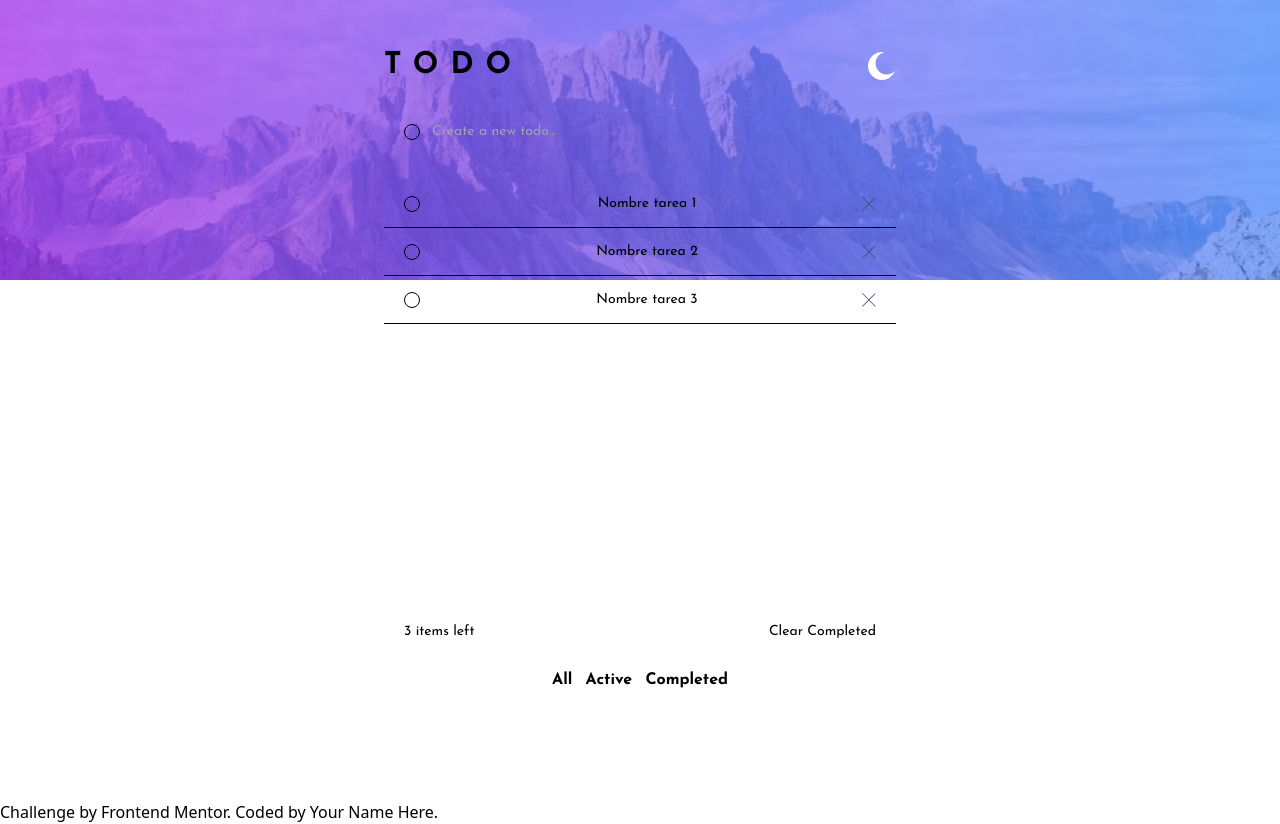
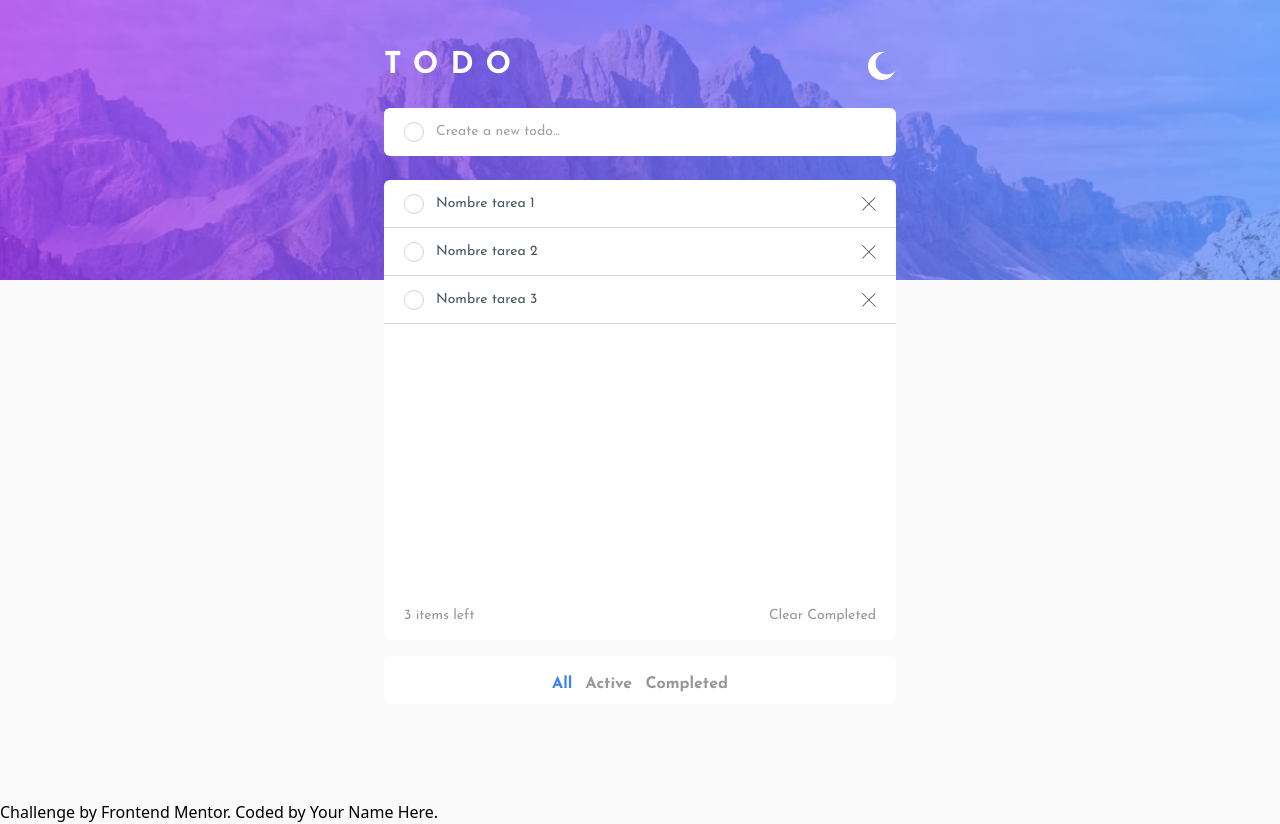
Before and after one commit to johnjanieltr/todo-app, a React (Vite) app: page / in a window 1280 px wide. Built offline with nearby package versions, Linux system fonts and the light colour scheme.

Commit message:
style: apply custom colors in the app

```diff
--- a/src/components/AppBackground.jsx
+++ b/src/components/AppBackground.jsx
@@ -15,8 +15,8 @@ const AppBackground = () => {
   }, []);
 
   return (
-    <div className="h-dvh flex flex-col">
-      <div className="h-[35vh] bg-red-950">
+    <div className="h-dvh flex flex-col bg-light-gray-50">
+      <div className="h-[35vh]">
         {isMobileVersion ? (
           <img
             src="./public/images/bg-mobile-light.jpg"
@@ -31,7 +31,7 @@ const AppBackground = () => {
           />
         )}
       </div>
-      <div className="h-[65vh] bg-lightWhite"></div>
+      <div className="h-[65vh] bg-light-gray-50"></div>
     </div>
   );
 };
--- a/src/components/Attribution.jsx
+++ b/src/components/Attribution.jsx
@@ -1,6 +1,6 @@
 const Attribution = () => {
   return (
-    <div>
+    <div className="bg-light-gray-50">
       Challenge by{" "}
       <a href="https://www.frontendmentor.io?ref=challenge" target="_blank">
         Frontend Mentor
--- a/src/components/TaskFooter.jsx
+++ b/src/components/TaskFooter.jsx
@@ -1,10 +1,10 @@
 const TaskFooter = () => {
   return (
-    <div className=" flex justify-center mt-auto mb-12 py-3 px-5 rounded-md bg-lightWhite">
-      <div className="flex justify-between w-full max-w-44 text-base font-bold">
-        <button type="button">All</button>
-        <button type="button">Active</button>
-        <button type="button">Completed</button>
+    <div className=" flex justify-center mt-auto mb-12 py-3 px-5 rounded-md bg-white">
+      <div className="relative top-1 flex justify-between w-full max-w-44 text-base font-bold">
+        <button type="button" className="text-primary-600">All</button>
+        <button type="button" className="text-light-grayishBlue-400">Active</button>
+        <button type="button" className="text-light-grayishBlue-400">Completed</button>
       </div>
     </div>
   );
--- a/src/components/TaskForm.jsx
+++ b/src/components/TaskForm.jsx
@@ -12,14 +12,14 @@ const TaskList = () => {
   return (
     <div className="">
       <form
-        className="flex items-center py-3.5 px-5 mb-6 bg-lightWhite rounded-md"
+        className="flex items-center py-3.5 px-5 mb-6 bg-white rounded-md"
         onSubmit={handleSubmit}
       >
-        <span className="block w-4 h-4 mr-3 border border-black rounded-full"></span>
+        <span className="block w-5 h-5 mr-3 border border-light-grayishBlue-100 rounded-full cursor-pointer"></span>
         <input
           type="text"
           placeholder="Create a new todo..."
-          className="outline-0 text-sm bg-inherit grow"
+          className="outline-0 text-sm bg-inherit grow text-light-grayishBlue-800"
           onChange={(e) => setTask(e.target.value)}
           value={task}
         />
--- a/src/components/TaskHeader.jsx
+++ b/src/components/TaskHeader.jsx
@@ -1,7 +1,7 @@
 const TaskHeader = () => {
   return (
     <header className="flex justify-between items-center mb-6">
-      <h1 className="uppercase tracking-widest font-bold text-lightWhite text-3xl">
+      <h1 className="uppercase tracking-widest font-bold text-white text-3xl">
         todo
       </h1>
       <span>
--- a/src/components/TaskItem.jsx
+++ b/src/components/TaskItem.jsx
@@ -1,22 +1,16 @@
 const TaskItem = ({ task }) => {
   return (
-    <li className="relative flex justify-between items-center py-3.5 px-5">
-      <span className="block w-4 h-4 mr-3 border border-black rounded-full cursor-pointer"></span>
-      <p className="text-sm">{task.title}</p>
+    <li className="relative flex justify-between items-center py-3.5 px-5 text-light-grayishBlue-800">
+      <div className="flex items-center">
+        <span className="block w-5 h-5 mr-3 border border-light-grayishBlue-100 rounded-full cursor-pointer"></span>
+        <p className="text-sm">{task.title}</p>
+      </div>
       <span className="cursor-pointer">
-        <svg
-          xmlns="http://www.w3.org/2000/svg"
-          viewBox="0 0 18 18"
-          className="w-3.5 h-3.5"
-        >
-          <path
-            fill="#494C6B"
-            fillRule="evenodd"
-            d="M16.97 0l.708.707L9.546 8.84l8.132 8.132-.707.707-8.132-8.132-8.132 8.132L0 16.97l8.132-8.132L0 .707.707 0 8.84 8.132 16.971 0z"
-          />
+        <svg xmlns="http://www.w3.org/2000/svg" viewBox="0 0 18 18" className="w-3.5 h-3.5">
+          <path fill="#494C6B" fillRule="evenodd" d="M16.97 0l.708.707L9.546 8.84l8.132 8.132-.707.707-8.132-8.132-8.132 8.132L0 16.97l8.132-8.132L0 .707.707 0 8.84 8.132 16.971 0z"/>
         </svg>
       </span>
-      <span className="block absolute left-0 bottom-0 w-full h-px bg-black"></span>
+      <span className="block absolute left-0 bottom-0 w-full h-px bg-light-grayishBlue-100"></span>
     </li>
   );
 };
--- a/src/components/TaskList.jsx
+++ b/src/components/TaskList.jsx
@@ -6,13 +6,13 @@ const TaskList = () => {
   const { tasks } = useContext(TaskContext);
 
   return (
-    <div className="flex flex-col grow rounded-md overflow-hidden bg-lightWhite">
+    <div className="flex flex-col grow mb-4 rounded-md overflow-hidden bg-white">
       <ul>
         {tasks.map((task) => (
           <TaskItem key={task.id} task={task} />
         ))}
       </ul>
-      <div className="flex justify-between py-3.5 px-5 mt-auto bg-lightWhite text-sm">
+      <div className="flex justify-between py-3.5 px-5 mt-auto text-sm text-light-grayishBlue-400">
         <span className="">{tasks.length} items left</span>
         <button type="button" className="">Clear Completed</button>
       </div>
```
